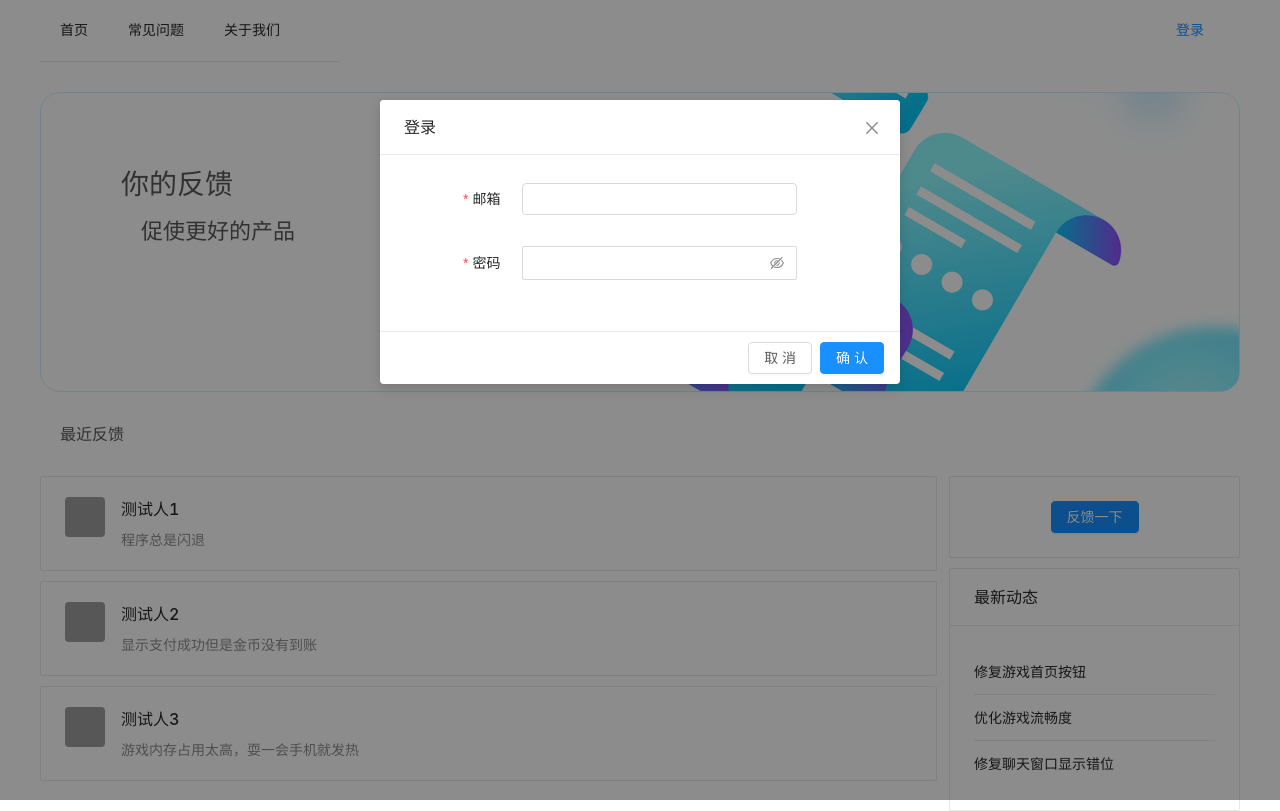
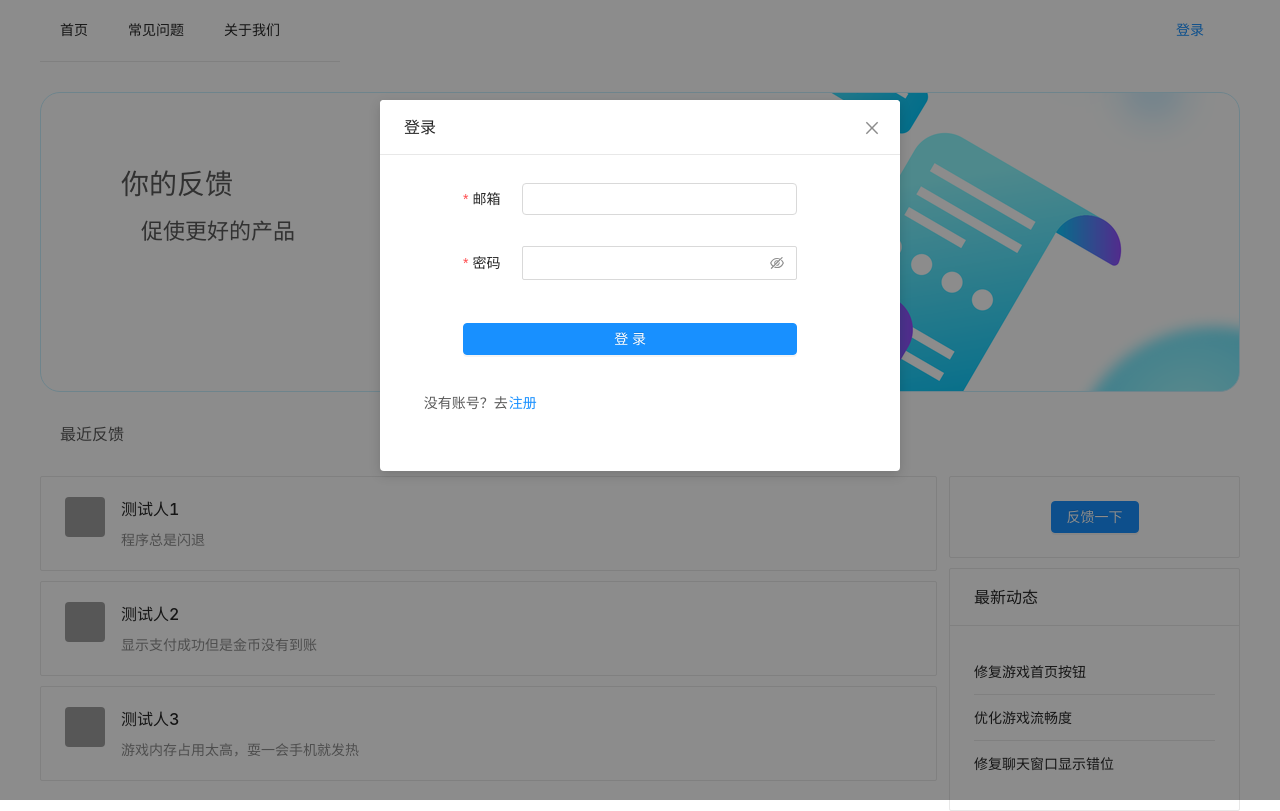
Before and after one commit to anandzhang/issue-feedback-react, a React (Create React App) app in the folder app/: page / in a window 1280 px wide. Both pictures are taken after a click on the button "登录". Built offline with nearby package versions, Linux system fonts and the light colour scheme; grey boxes are pictures that could not be loaded.

Commit message:
修改登录/注册Modal

```diff
--- /dev/null
+++ b/app/src/components/Account/index.css
@@ -0,0 +1,8 @@
+.no-padding {
+  padding: 0;
+}
+
+.form-submit-btn {
+  width: 100%;
+  margin-top: 16px;
+}
--- a/app/src/components/Account/index.jsx
+++ b/app/src/components/Account/index.jsx
@@ -1,5 +1,6 @@
 import React, { Component } from 'react'
-import { Modal, Form, Input, message } from 'antd'
+import { Modal, Form, Input, message, Button } from 'antd'
+import './index.css'
 
 const { Item } = Form
 
@@ -35,21 +36,26 @@ class Login extends Component {
     } catch (err) { }
   }
 
+  changeMode = () => {
+    this.setState({
+      login: false
+    })
+  }
+
   render () {
     const { login, visible } = this.state
     return (
       <Modal
         title={login ? '登录' : '注册'}
         visible={visible}
-        onOk={login ? this.handleLogin : this.handleRegister}
         onCancel={this.changeVisible}
-        okText='确认'
-        cancelText='取消'
+        footer={null}
       >
         <Form
           ref={this.form}
           labelCol={{ span: 2, offset: 3 }}
           wrapperCol={{ span: 14, offset: 1 }}
+          onFinish={login ? this.handleLogin : this.handleRegister}
         >
           <Item
             label='邮箱'
@@ -65,6 +71,25 @@ class Login extends Component {
           >
             <Input.Password />
           </Item>
+          <Item wrapperCol={{ span: 17, offset: 3 }}>
+            <Button
+              type='primary'
+              htmlType='submit'
+              className='form-submit-btn'
+            >
+              {login ? '登录' : '注册'}
+            </Button>
+          </Item>
+          <Item>
+            没有账号？去
+            <Button
+              type='link'
+              onClick={this.changeMode}
+              className='no-padding'
+            >
+              注册
+            </Button>
+          </Item>
         </Form>
       </Modal>
     )
```
